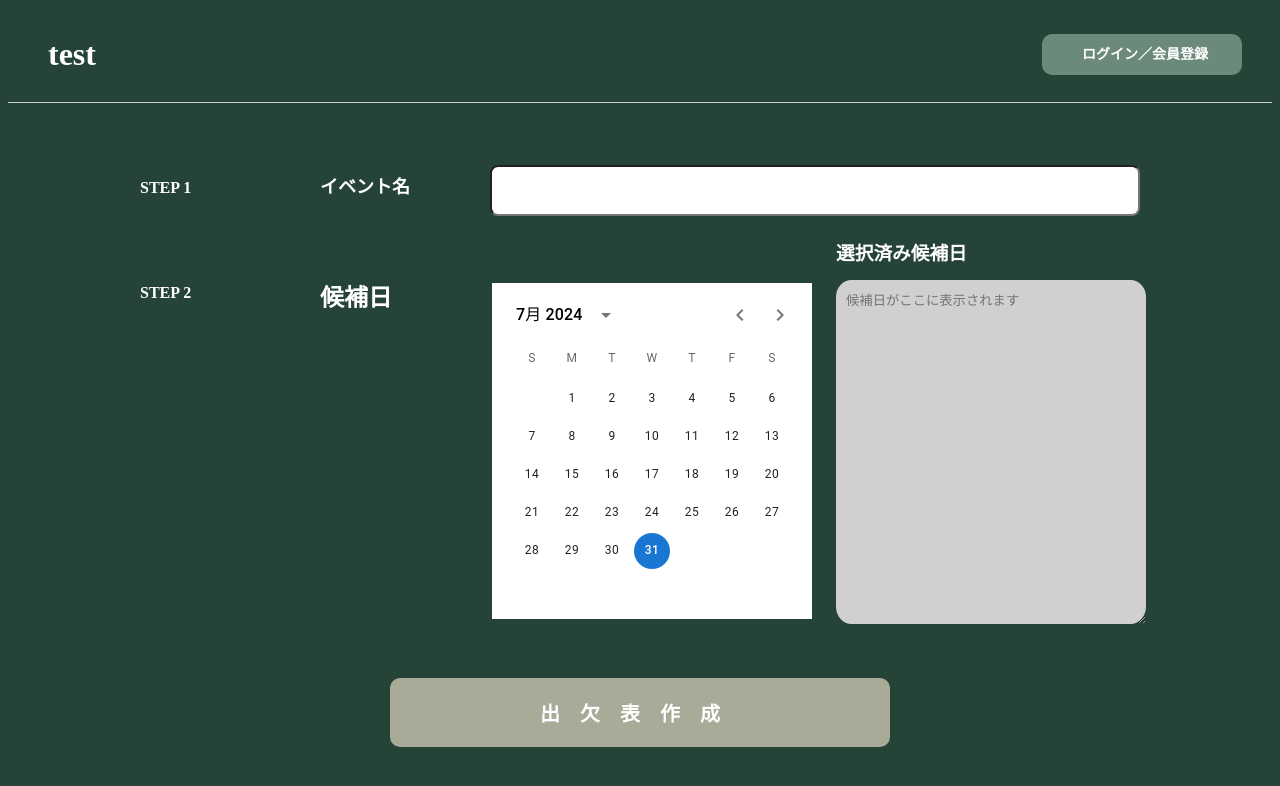
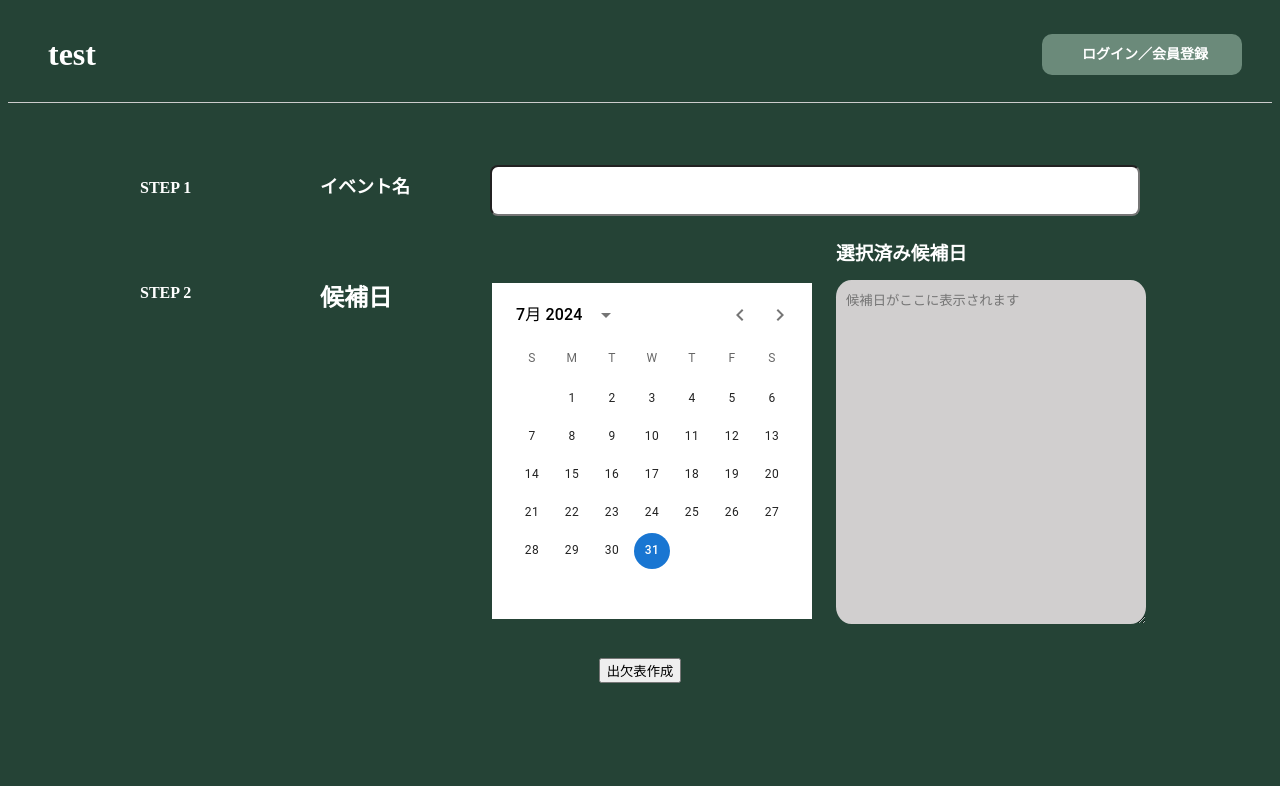
Before and after one commit to tomturner14/nomikaisan, a Next.js app: page / in a window 1280 px wide. Shown: the top 786 px of the page. Built offline with nearby package versions, Linux system fonts and the light colour scheme.

Commit message:
createエラー対応

```diff
--- a/src/app/page.js
+++ b/src/app/page.js
@@ -2,6 +2,7 @@
 import Image from "next/image";
 import styles from "./page.module.css";
 import { Fragment, useEffect, useState } from 'react';
+import { useRouter } from 'next/navigation';
 import { Dialog, Transition } from '@headlessui/react';
 import { CheckIcon, ExclamationTriangleIcon } from '@heroicons/react/20/solid';
 import PropTypes from "prop-types"
@@ -17,6 +18,7 @@ import updateLocale from 'dayjs/plugin/updateLocale';
 import { TextField } from "@mui/material";
 import { Duplex } from "stream";
 import Link from "next/link";
+import { isUndefined } from "util";
 
 dayjs.extend(updateLocale);
 
@@ -49,17 +51,22 @@ Event.defaultProps = {
 }
 
 export default function Home() {
+  const router = useRouter();
   const [value, setValue] = useState(dayjs().locale('ja'));
   const [selectedDates, setSelectedDates] = useState([]);
   const [inputValue, setInputValue] = useState('');
+  const [eventName, setEventName] = useState('');
+  const [isSubmitting, setIsSubmitting] = useState(false);
 
   const handleDateClick = (newValue) => {
     setValue(newValue);
-    const formattedDate = newValue.locale('ja').format('M月D日 (ddd)');
+    const formattedDate = newValue.format('YYYY-MM-DDTHH:mm:ss.SSS[Z]');
     if (!selectedDates.includes(formattedDate)) {
       const newSelectedDates = [...selectedDates, formattedDate];
       setSelectedDates(newSelectedDates);
-      setInputValue(newSelectedDates.join('\n'));
+      setInputValue(newSelectedDates.map(date =>
+        dayjs(date).format('M月D日 (ddd)')
+      ).join('\n'));
     }
   };
 
@@ -70,15 +77,28 @@ export default function Home() {
   };
 
   const createEvent = async () => {
+    if (!eventName || selectedDates.length === 0) {
+      alert('イベント名と候補日を入力してください。');
+      return;
+    }
+
+    setIsSubmitting(true);
+
+    try {
       const eventData = {
         event: {
-        name: inputValue,
-        memo: "イベント詳細", // フォームから取得する値に置き換え可能
-        url_id: "new-event"
+          name: eventName,
+          url_id: crypto.randomUUID().slice(0, 8),  //ここでユニークURLを作ってる
+          memo: "",
+          event_dates_attributes: selectedDates.map(dateStr => ({
+            date: dateStr
+          }))
         }
       };
 
-    const response = await fetch("http://localhost:3000/events", {
+      console.log('Sending data:', eventData);
+
+      const response = await fetch("http://localhost:3001/api/v1/events", {
         method: "POST",
         headers: {
           "Content-Type": "application/json"
@@ -86,8 +106,23 @@ export default function Home() {
         body: JSON.stringify(eventData)
       });
 
+      console.log('response:', response.json());
+
+      if (!response.ok) {
+        const errorText = await response.text();
+        console.error('Server response:', errorText);
+        throw new Error(`HTTP error! status: ${response.status}`);
+      }
+
       const data = await response.json();
-    console.log(data);
+      router.push(`/complete-page?event_id=${data.event.url_id}`);
+
+    } catch (error) {
+      console.error("イベント作成中にエラーが発生しました", error);
+      alert('イベントの作成に失敗しました。もう一度お試しください。');
+    } finally {
+      setIsSubmitting(false);
+    }
   };
 
   return (
@@ -97,7 +132,12 @@ export default function Home() {
          <h4 className="step-number">STEP 1</h4>
          <div className="step-content">
           <h2>イベント名</h2>
-          <input type="text" className="event-name"/>
+          <input
+            type="text"
+            className="event-name"
+            value={eventName}
+            onChange={(e) => setEventName(e.target.value)}
+          />
         </div>
       </div>
       <div className="step-container step2">
@@ -141,9 +181,13 @@ export default function Home() {
       </div>
     </div>
     <div className="generate-section">
-      <h2 className="generate-button">
-        <Link href="/complete-page">出欠表作成</Link>
-      </h2>
+      <button
+        className="generate-button"
+        onClick={createEvent}
+        disabled={isSubmitting}
+        >
+          {isSubmitting ? '作成中...' : '出欠表作成'}
+        </button>
     </div>
   </div>
   );
```
Lines whose indentation alone changed are shown as unchanged.
